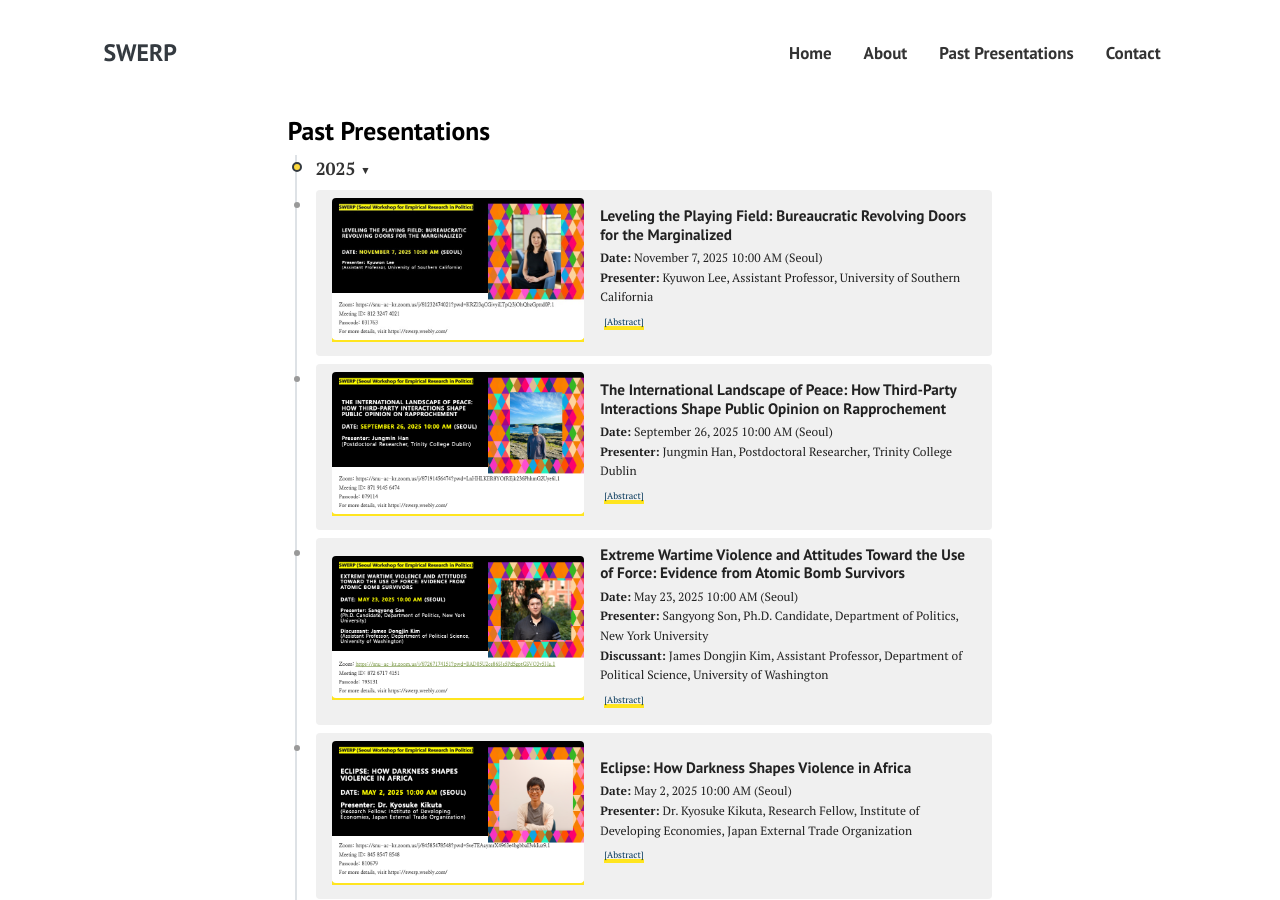
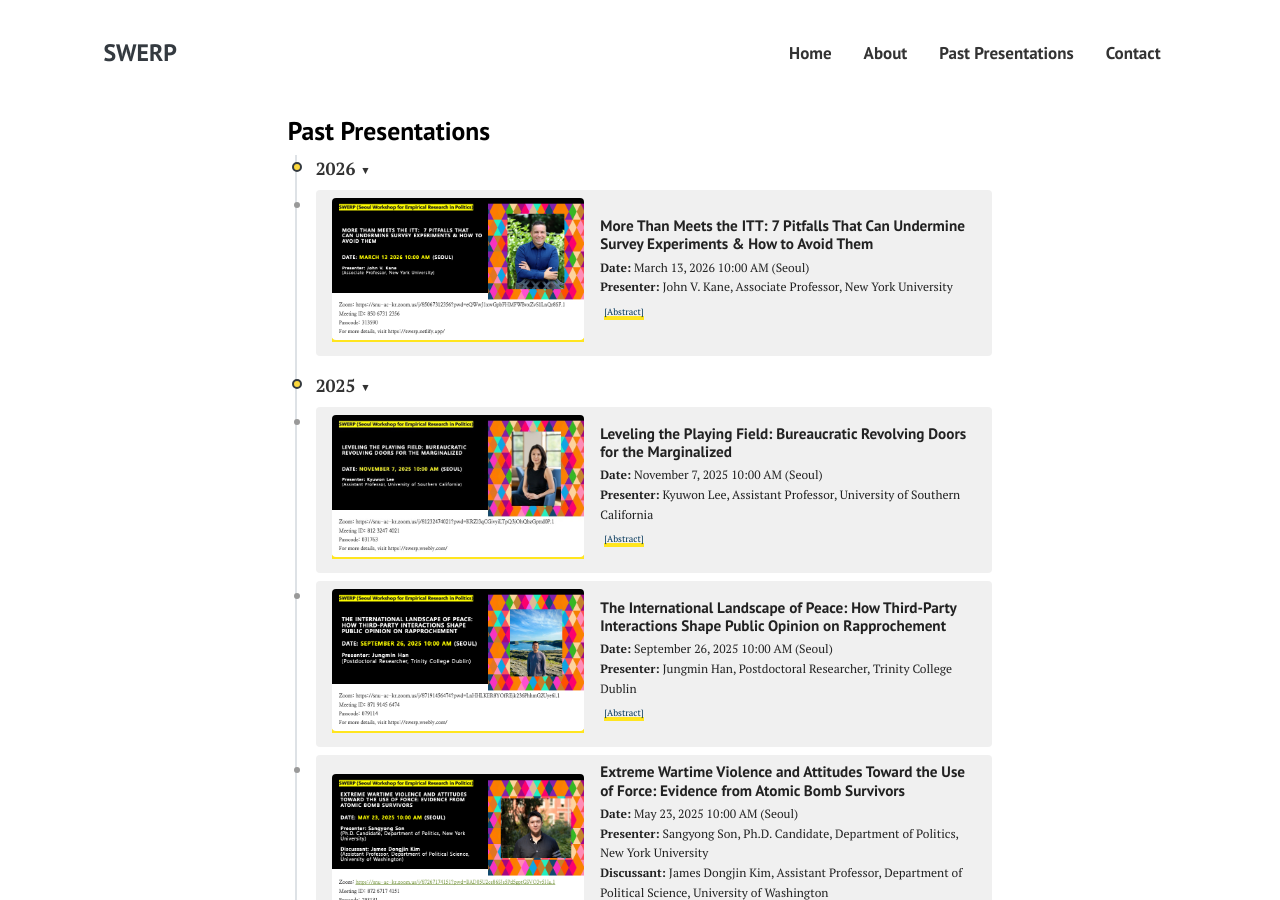
Before and after one commit to sysilviakim/swerp, a Jekyll site: the page built from pages/past-presentations.html, in a window 1280 px wide and 900 px high. Built offline with Jekyll 4.4.1, drawn with Linux system fonts in a browser that asks for light colours.

Commit message:
kane event past presentations detail

```diff
--- a/pages/past-presentations.html
+++ b/pages/past-presentations.html
@@ -5,6 +5,35 @@ permalink: "/past-presentations/"
 ---
 
 <div class="timeline">
+
+  <div class="timeline-year" data-bs-toggle="collapse" data-bs-target="#year-2026" aria-expanded="true">
+    <span>2026 <small class="toggle-icon">&#9660;</small></span>
+  </div>
+  <div class="collapse show timeline-group" id="year-2026">
+
+    <div class="timeline-item">
+      <div class="card card-dark mb-2">
+        <div class="card-body pt-2 pb-3 px-3">
+          <div class="row no-gutters">
+            <div class="col-md-5 pr-3 mb-2 mb-md-0 d-flex align-items-center">
+              <a href="{{ site.baseurl }}/assets/files/2026-03-swerp-kane.png" target="_blank"><img src="{{ site.baseurl }}/assets/files/2026-03-swerp-kane.png" class="poster-thumb" alt="Poster"></a>
+            </div>
+            <div class="col align-self-center">
+              <h6 class="card-title font-weight-bold mb-1">More Than Meets the ITT: 7 Pitfalls That Can Undermine Survey Experiments &amp; How to Avoid Them</h6>
+              <p class="small mb-0"><strong>Date:</strong> March 13, 2026 10:00 AM (Seoul)</p>
+              <p class="small mb-0"><strong>Presenter:</strong> John V. Kane, Associate Professor, New York University</p>
+              <p class="small mb-0 mt-1"><a class="abstract-link" data-bs-toggle="collapse" href="#abstract-kane2026" role="button" aria-expanded="false">[Abstract]</a></p>
+            </div>
+          </div>
+          <div class="collapse mt-2" id="abstract-kane2026">
+            <p class="abstract-text">Survey experiments often yield intention-to-treat effects that are either statistically and/or practically "non-significant." There has been a commendable shift toward publishing such results, either to avoid the "file drawer problem" and/or to encourage studies that conclude in favor of the null hypothesis. But how can researchers more confidently adjudicate between true, versus erroneous, nonsignificant results? Guidance on this critically important question has yet to be synthesized into a single, comprehensive text. The present essay therefore highlights seven "alternative explanations" that can lead to (erroneous) nonsignificant findings. It details how researchers can more rigorously anticipate and investigate these alternative explanations in the design and analysis stages of their studies, and also offers recommendations for subsequent studies. Researchers are thus provided with a set of strategies for better designing their experiments, and more thoroughly investigating their survey-experimental data, before concluding that a given result is indicative of "no significant effect."</p>
+            <p class="small mt-2 mb-0"><a href="https://doi.org/10.1017/XPS.2024.1" target="_blank" rel="noopener">Kane, John V. "More than Meets the ITT: A Guide for Anticipating and Investigating Nonsignificant Results in Survey Experiments." <em>Journal of Experimental Political Science</em> 12, no. 1 (2025): 110–25.</a></p>
+          </div>
+        </div>
+      </div>
+    </div>
+
+  </div>
 
   <div class="timeline-year" data-bs-toggle="collapse" data-bs-target="#year-2025" aria-expanded="true">
     <span>2025 <small class="toggle-icon">&#9660;</small></span>
```
